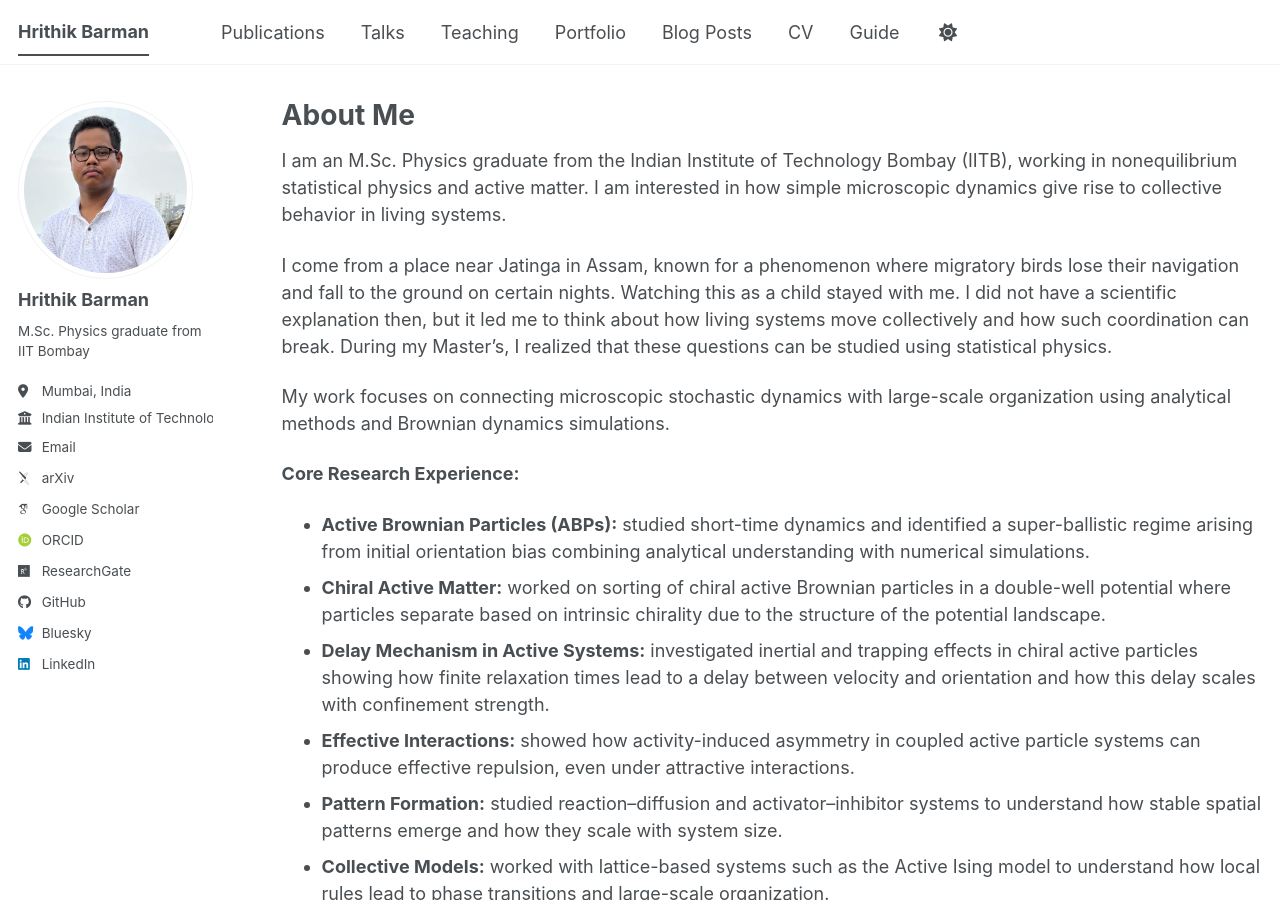
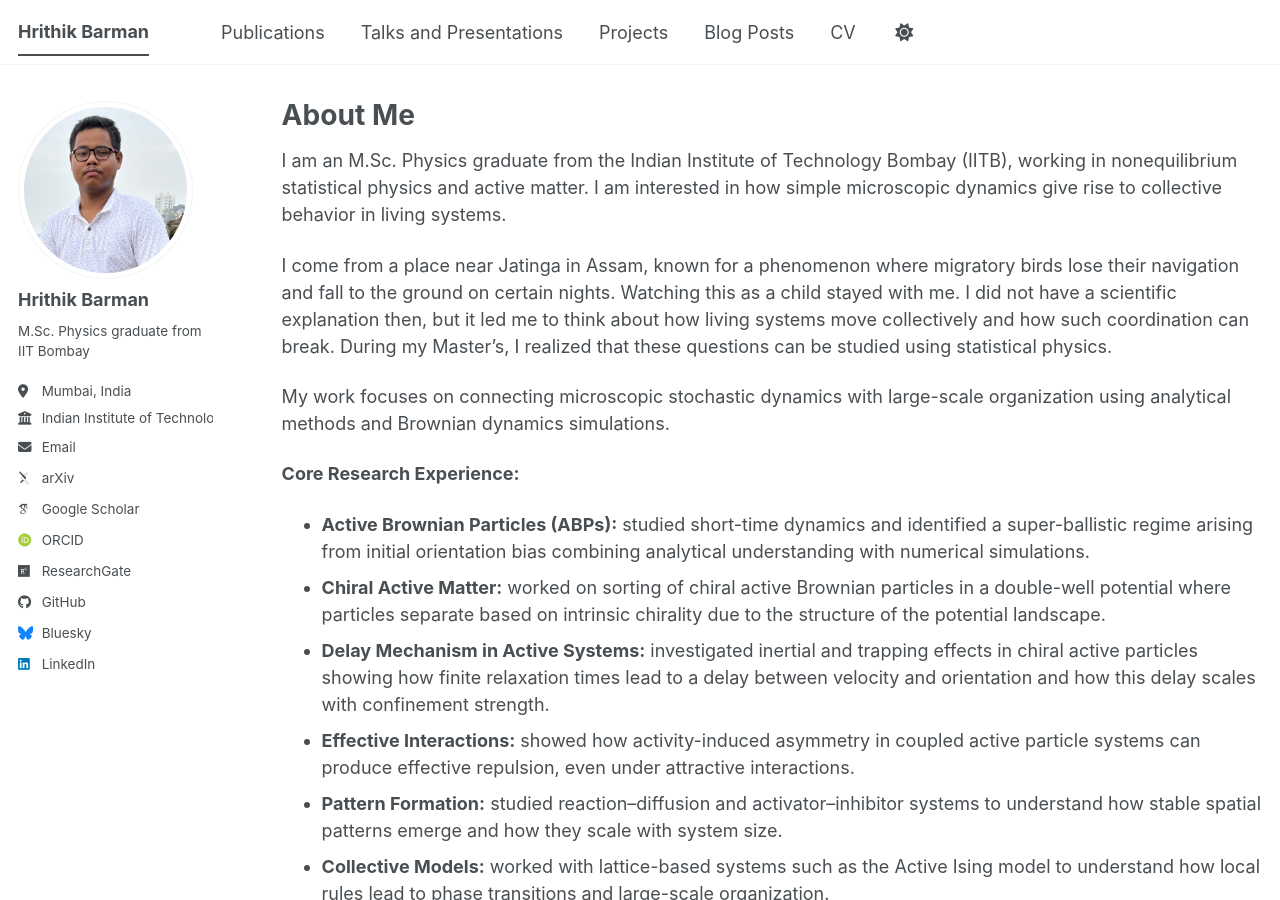
Before and after one commit to Hrithikbarmangc/barman.github.io, a Jekyll site: the page built from _pages/about.md, in a window 1280 px wide and 900 px high. Built offline with Jekyll 4.4.1, drawn with Linux system fonts in a browser that asks for light colours; some web fonts are replaced; a script bundle is joined from its source files by our own code; library files that are not in the unit come from our copies.

Commit message:
Update navigation.yml

```diff
--- a/_data/navigation.yml
+++ b/_data/navigation.yml
@@ -11,13 +11,12 @@ main:
   - title: "Publications"
     url: /publications/
 
-  - title: "Talks"
+  - title: "Talks and Presentations"
     url: /talks/
 
-  - title: "Teaching"
-    url: /teaching/
 
-  - title: "Portfolio"
+
+  - title: "Projects"
     url: /portfolio/
 
   - title: "Blog Posts"
@@ -28,6 +27,3 @@ main:
 
   # - title: "CV"
   #   url: /cv-json/
-
-  - title: "Guide"
-    url: /markdown/
```
